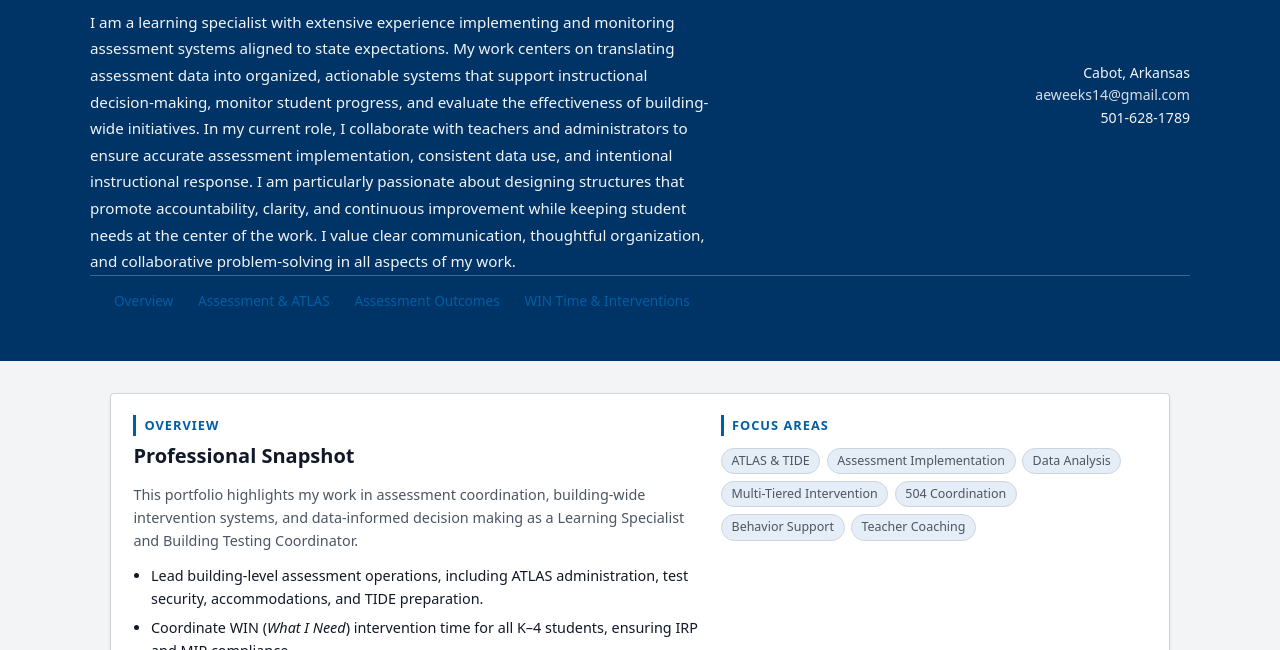
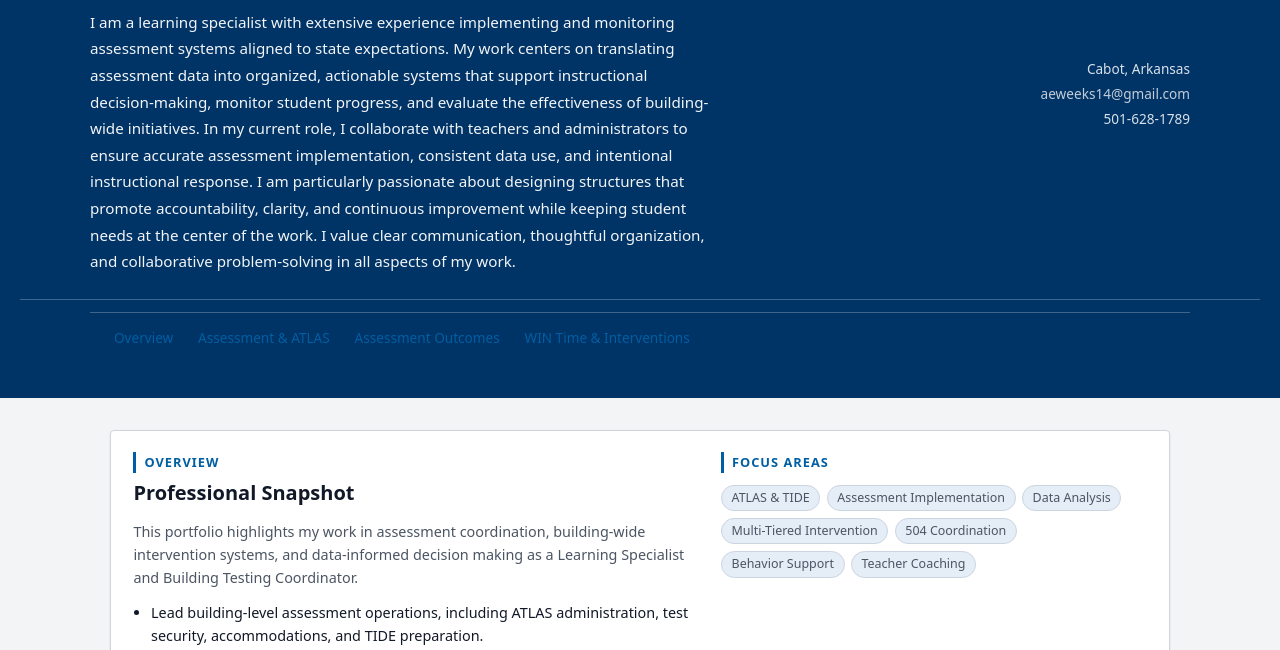
Before and after one commit to aeweeks14/aprilweeks-portfolio, a plain HTML site: page index.html in a window 1280 px wide. Shown: the part 116-766 px from the top of the page. Drawn offline with Linux system fonts and the light colour scheme.

Commit message:
Update index.html

```diff
--- a/index.html
+++ b/index.html
@@ -5,6 +5,12 @@
   <title>April Weeks | Education Professional Portfolio</title>
   <meta name="viewport" content="width=device-width, initial-scale=1" />
   <style>
+    .header-nav-wrap {
+  margin-top: 1.5rem;
+  border-top: 1px solid rgba(255, 255, 255, 0.25);
+  padding-top: 0.75rem;
+}
+
     .hero-text p {
   max-width: 520px;
   font-size: 0.95rem;
@@ -112,9 +118,14 @@
 
     .hero-meta {
   text-align: right;
-      font-size: 0.88rem;
-      opacity: 0.95;
+  font-size: 0.85rem;
+  opacity: 0.85;
+  line-height: 1.6;
 }
+    .hero-meta div {
+  margin-bottom: 0.2rem;
+}
+
 
     .hero-meta a {
       color: #e5e7eb;
@@ -301,6 +312,7 @@
       </div>
     </div>
 
+<div class="header-nav-wrap">
   <nav class="container">
     <ul>
       <li><a href="#overview">Overview</a></li>
@@ -309,6 +321,8 @@
       <li><a href="#intervention">WIN Time & Interventions</a></li>
     </ul>
   </nav>
+</div>
+
 
   </header>
 
```
Lines whose indentation alone changed are shown as unchanged.
